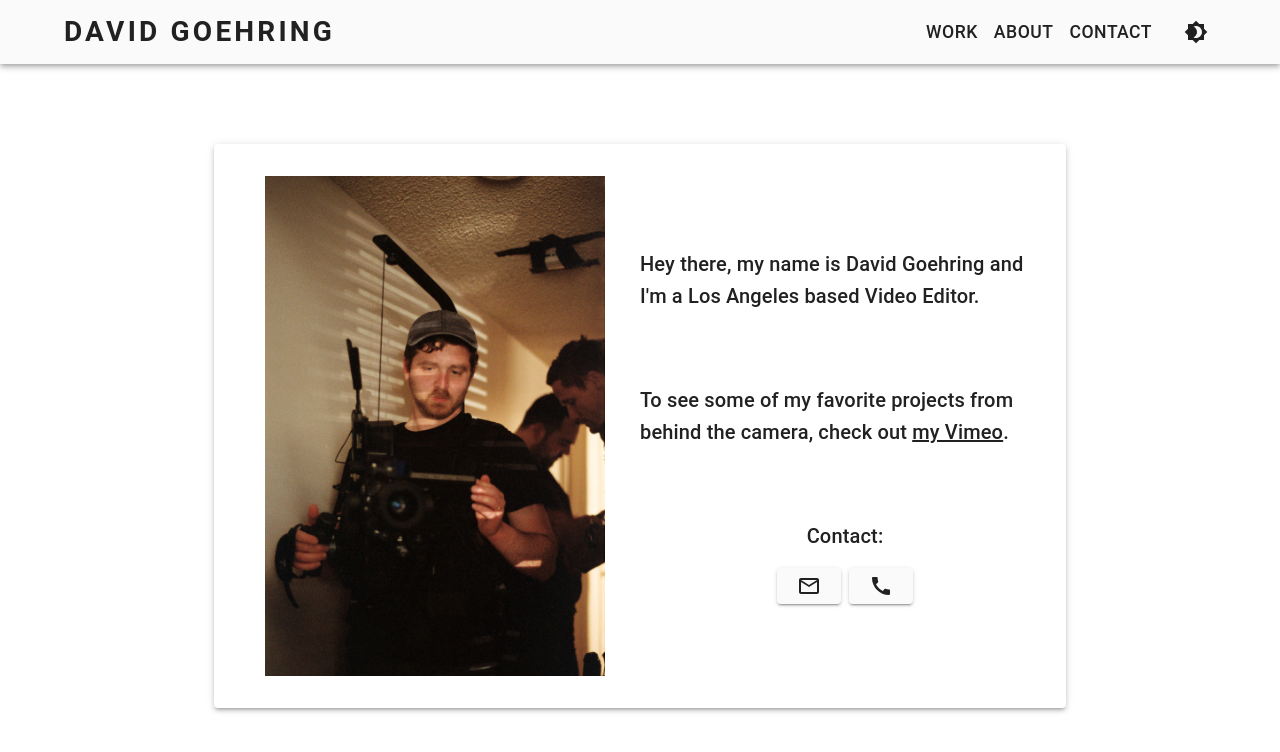
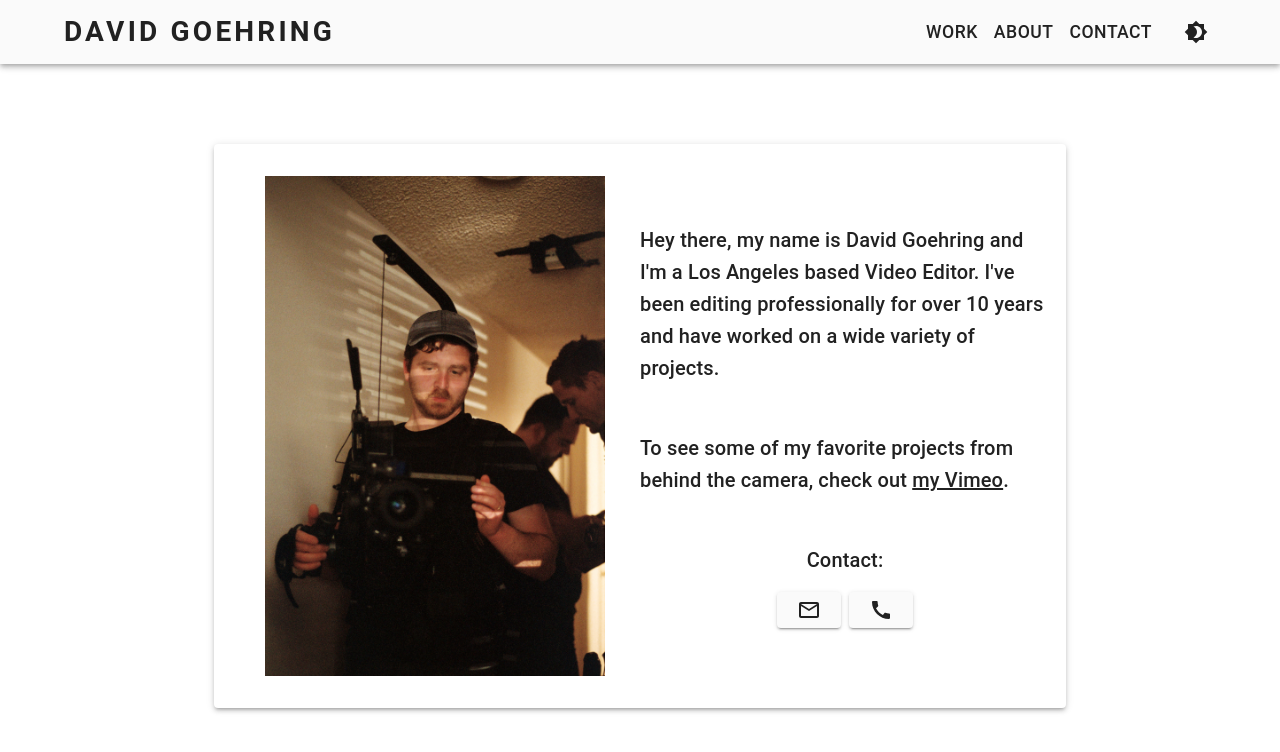
Before and after one commit to austin-rt/david-goehring.com, a Next.js app: page /about in a window 1280 px wide. Shown: the top 752 px of the page. Built offline with nearby package versions, Linux system fonts and the light colour scheme.

Commit message:
fix "typo" (◔_◔)

```diff
--- a/app/about/page.tsx
+++ b/app/about/page.tsx
@@ -61,8 +61,8 @@ const About = () => {
               variant='h6'
               component='p'
             >
-              Hey there, my name is David Goehring and I'm a Los Angeles based
-              Video Editor.
+              {`Hey there, my name is David Goehring and I'm a Los Angeles based
+              Video Editor. I've been editing professionally for over 10 years and have worked on a wide variety of projects.`}
             </Typography>
             <Typography
               variant='h6'
```
